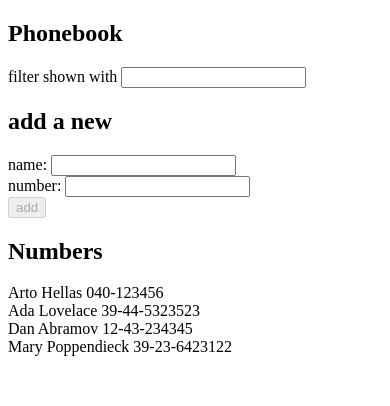
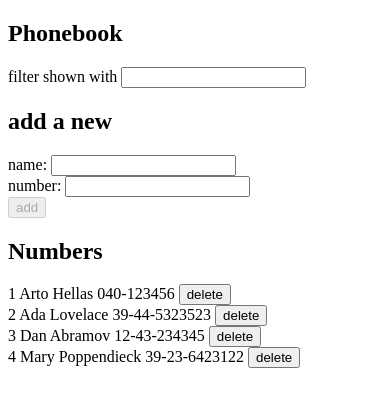
Before and after one commit to Anthony-Phillip-Collins/fso, a React (Create React App) app in the folder part2/phonebook/: page / in a window 390 px wide. Shown: the top 406 px of the page. Built offline with nearby package versions, Linux system fonts and the light colour scheme; data requests are answered from the project's data file.

Commit message:
2.17: Phonebook step9

```diff
--- a/part2/phonebook/src/App.js
+++ b/part2/phonebook/src/App.js
@@ -2,7 +2,7 @@ import { useEffect, useState } from 'react';
 import Filter from './components/Filter';
 import PersonForm from './components/PersonForm';
 import Persons from './components/Persons';
-import { getAll, create } from './services/persons';
+import { getAll, create, remove } from './services/persons';
 
 const App = () => {
   const [persons, setPersons] = useState([]);
@@ -29,7 +29,6 @@ const App = () => {
       const person = {
         name: newName,
         number: newNumber,
-        id: persons.length + 1,
       };
       create(person).then((person) => {
         setPersons(persons.concat(person));
@@ -60,6 +59,15 @@ const App = () => {
     });
   };
 
+  const onDelete = ({ name, number, id }) => {
+    if (window.confirm(`Are you sure you want to delete ${name}?`)) {
+      remove(id).then((response) => {
+        const remaining = persons.filter((person) => person.id !== id);
+        setPersons([...remaining]);
+      });
+    }
+  };
+
   return (
     <div>
       <h2>Phonebook</h2>
@@ -78,7 +86,7 @@ const App = () => {
 
       <h2>Numbers</h2>
 
-      <Persons persons={filteredPersons()} />
+      <Persons persons={filteredPersons()} onDelete={onDelete} />
     </div>
   );
 };
--- /dev/null
+++ b/part2/phonebook/src/components/Person.js
@@ -0,0 +1,14 @@
+const Person = ({ name, number, id, onDelete }) => (
+  <li>
+    {id} {name} {number}{' '}
+    <button
+      onClick={() => {
+        onDelete({ name, number, id });
+      }}
+    >
+      delete
+    </button>
+  </li>
+);
+
+export default Person;
--- a/part2/phonebook/src/components/Persons.js
+++ b/part2/phonebook/src/components/Persons.js
@@ -1,14 +1,10 @@
-const Person = ({ name, number }) => (
-  <li>
-    {name} {number}
-  </li>
-);
+import Person from './Person';
 
-const Persons = ({ persons }) => {
+const Persons = ({ persons, onDelete }) => {
   return (
     <ul style={{ listStyle: 'none', padding: '0' }}>
-      {persons.map(({ name, number }) => (
-        <Person key={name} {...{ name, number }} />
+      {persons.map(({ name, number, id }) => (
+        <Person key={name} {...{ name, number, id, onDelete }} />
       ))}
     </ul>
   );
--- a/part2/phonebook/src/services/persons.js
+++ b/part2/phonebook/src/services/persons.js
@@ -7,5 +7,13 @@ export const getAll = async () => {
 };
 
 export const create = async (person) => {
-  return axios.post(baseUrl, person).then((response) => response.data);
+  return getAll().then((persons) => {
+    const ids = persons.map(({ id }) => id);
+    person.id = Math.max(...ids) + 1;
+    return axios.post(baseUrl, person).then((response) => response.data);
+  });
 };
+
+export const remove = async (id) => {
+  return axios.delete(`${baseUrl}/${id}`).then((response) => response.data);
+};
```
